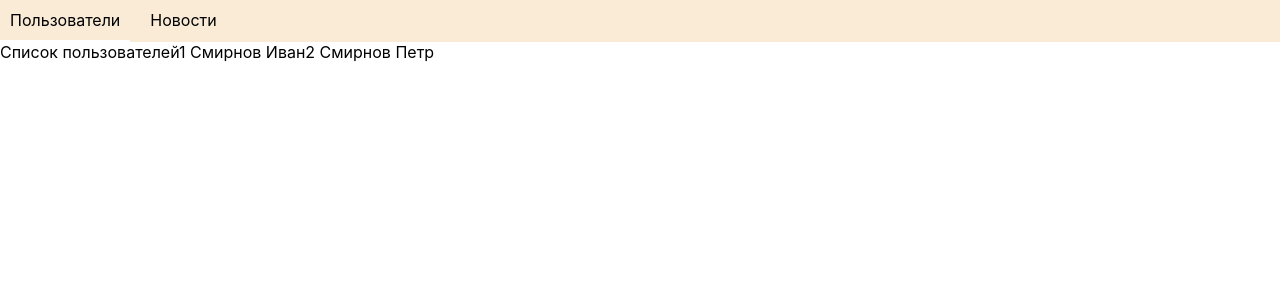
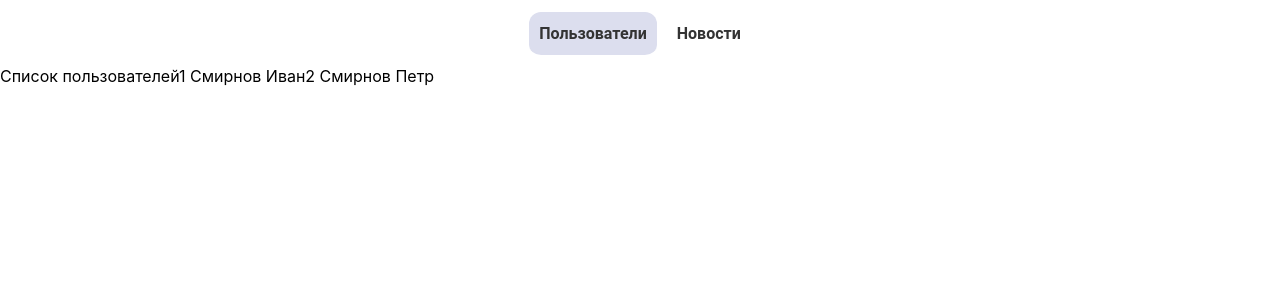
Before and after one commit to Nata-alt-ops/React_project1, a React (Create React App) app in the folder sandbox-main/: page /users in a window 1280 px wide. Shown: the top 300 px of the page. Built offline with nearby package versions, Linux system fonts and the light colour scheme.

Commit message:
Добавлен логотип и кнопки(не прописанна логика)

```diff
--- a/sandbox-main/src/components/header/Header.css
+++ b/sandbox-main/src/components/header/Header.css
@@ -2,22 +2,97 @@
   display: flex;
   flex-direction: row;
   gap: 10px;
-  background-color: antiquewhite;
+  text-align: center;
+  justify-content: center;
+  /*background-color: rgb(79, 228, 228);*/
+  height: 66px;
+  color: #333333;
 }
+/*.navigate,
+.navigate:hover,
+.navigate-active{
+
+
+}*/
 
 .navigate {
   background-color: #475c67;
   cursor: pointer;
   border-radius: 12px;
   padding: 10px;
+  font-family: 'Roboto';
+  font-weight: 600;
+  font-size: 16px;
+  letter-spacing: 0;
+  line-height: 24px;
+  height: 100%;
+  margin-top: 12px;
+
 }
+
+
+
+
 
 .navigate:hover,
 .navigate-active
 {
+
+  cursor: pointer;
+  padding: 10px ;
+  border-radius: 12px !important;
+  background-color: #DCDEEE !important;
+  font-family: 'Roboto';
+  font-weight: 600;
+  font-size: 16px;
+  letter-spacing: 0;
+  line-height: 24px;
+  height: 23px;
+  margin-top: 12px;
+}
+
+
+.header_con{
+  width: 100%;
+  height: 84px;
+  /*background-color: brown;*/
+  display: flex;
+  justify-content: center;
+  align-items: center;
+  border-bottom: 1px solid #dfdfdf;
+}
+.logo_nav_con{
+  /*background-color: burlywood;*/
+  width: 1464px;
+  height: 68px;
+  display: flex;
+  justify-content: center;
+  align-items: center;
+  gap: 1025px;
+}
+.cirius{
+  background-color: #3450E6;
+  border-radius: 100px;
+  width: 39px;
+  height: 39px;
+
+}
+.logo_text{
+  width: 77px;
+  height: 39px;
+  font-family: 'Roboto';
+  font-weight: 500;
+  font-size: 32px;
+  line-height: 100%;
+  letter-spacing: 0;
+  color: #333333;
+}
+.logo{
+  display: flex;
+  justify-content: center;
+  align-items: center;
   background-color: #6b8d9f;
-  cursor: pointer;
-  padding: 10px;
-  border-radius: 12px;
-  border-bottom: 2px solid #FFFFFF;
+  width: 128px;
+  height: 39px;
+  gap:12px;
 }
```
